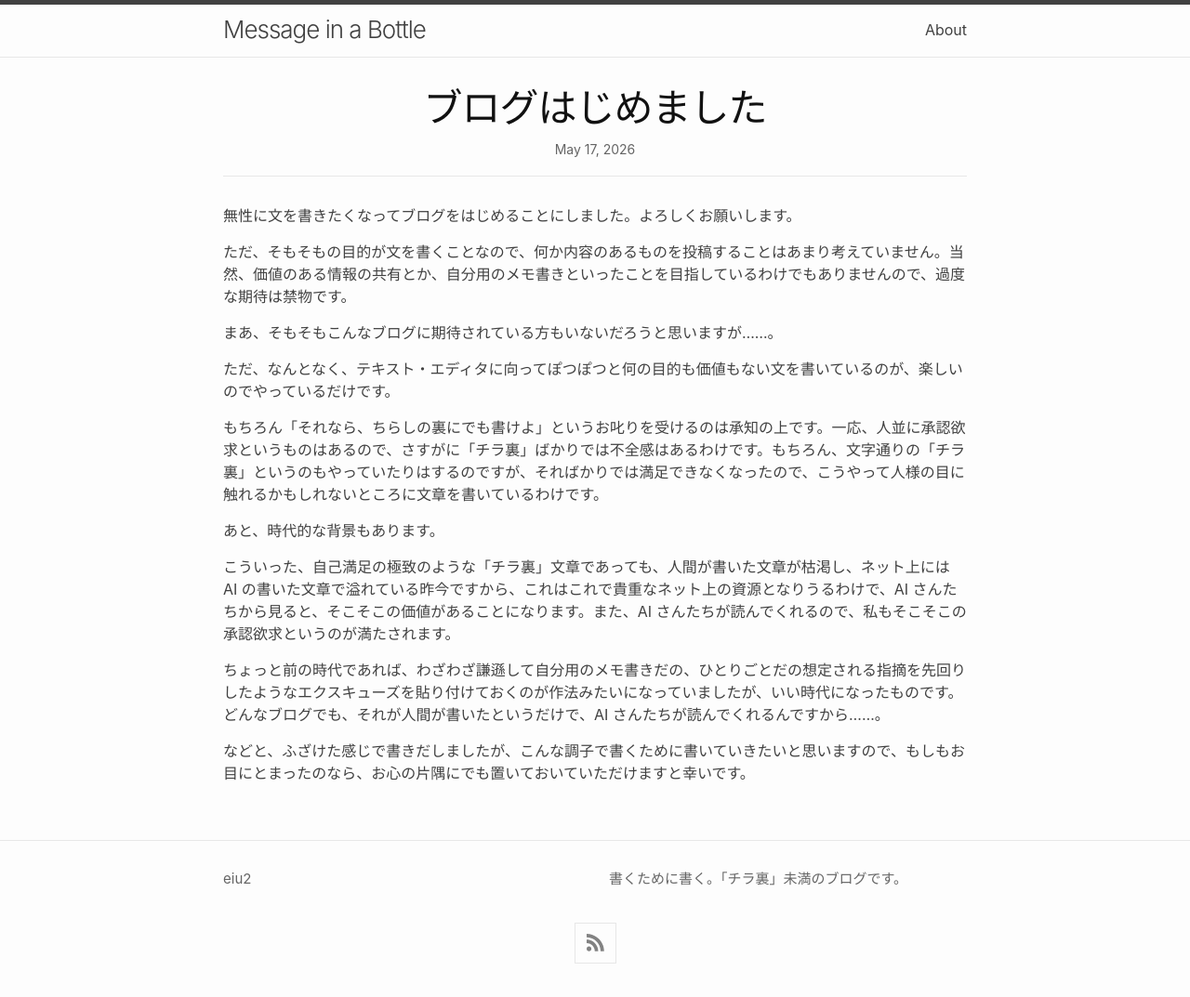
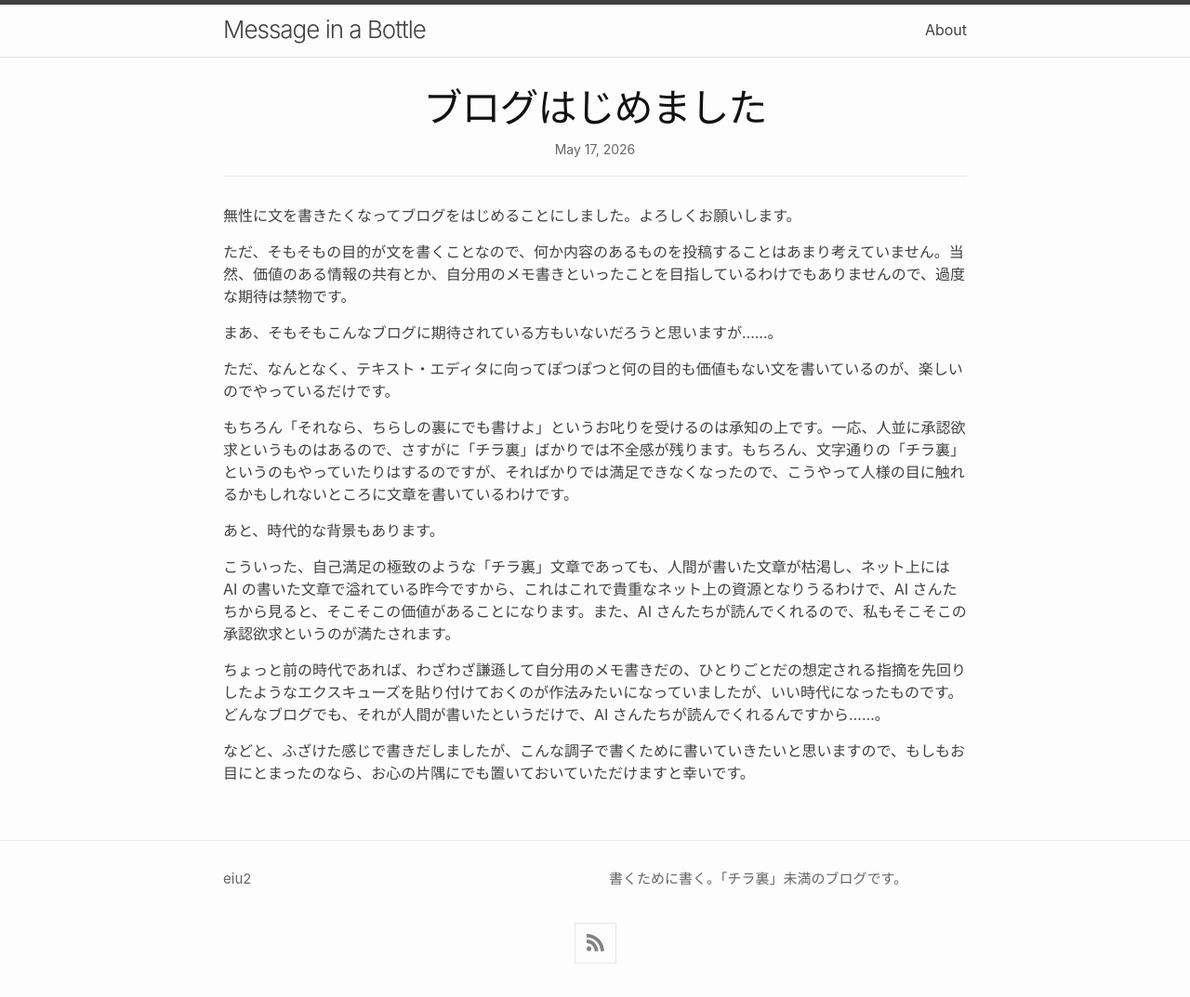
Before and after one commit to eiu2/eiu2.github.com, a Jekyll site: the page built from _posts/2026-05-17-initial.md, in a window 1280 px wide. Shown: the whole page at 93% size. Built offline with Jekyll 4.4.1, drawn with Linux system fonts in a browser that asks for light colours; nearby versions of some CDN libraries.

Commit message:
fix some expr

```diff
--- a/_posts/2026-05-17-initial.md
+++ b/_posts/2026-05-17-initial.md
@@ -11,7 +11,7 @@ title: ブログはじめました
 
 ただ、なんとなく、テキスト・エディタに向ってぽつぽつと何の目的も価値もない文を書いているのが、楽しいのでやっているだけです。
 
-もちろん「それなら、ちらしの裏にでも書けよ」というお叱りを受けるのは承知の上です。一応、人並に承認欲求というものはあるので、さすがに「チラ裏」ばかりでは不全感はあるわけです。もちろん、文字通りの「チラ裏」というのもやっていたりはするのですが、そればかりでは満足できなくなったので、こうやって人様の目に触れるかもしれないところに文章を書いているわけです。
+もちろん「それなら、ちらしの裏にでも書けよ」というお叱りを受けるのは承知の上です。一応、人並に承認欲求というものはあるので、さすがに「チラ裏」ばかりでは不全感が残ります。もちろん、文字通りの「チラ裏」というのもやっていたりはするのですが、そればかりでは満足できなくなったので、こうやって人様の目に触れるかもしれないところに文章を書いているわけです。
 
 あと、時代的な背景もあります。
 
```
